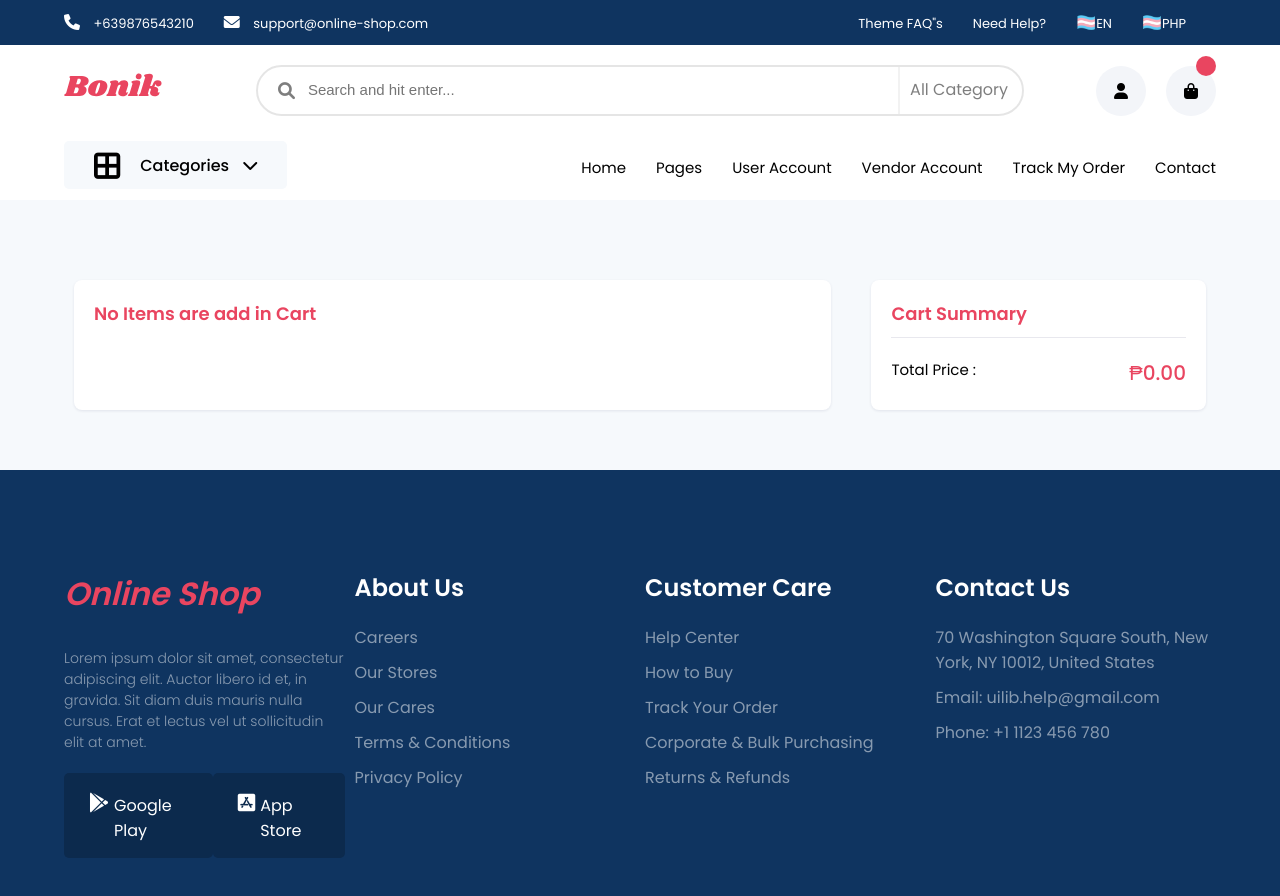
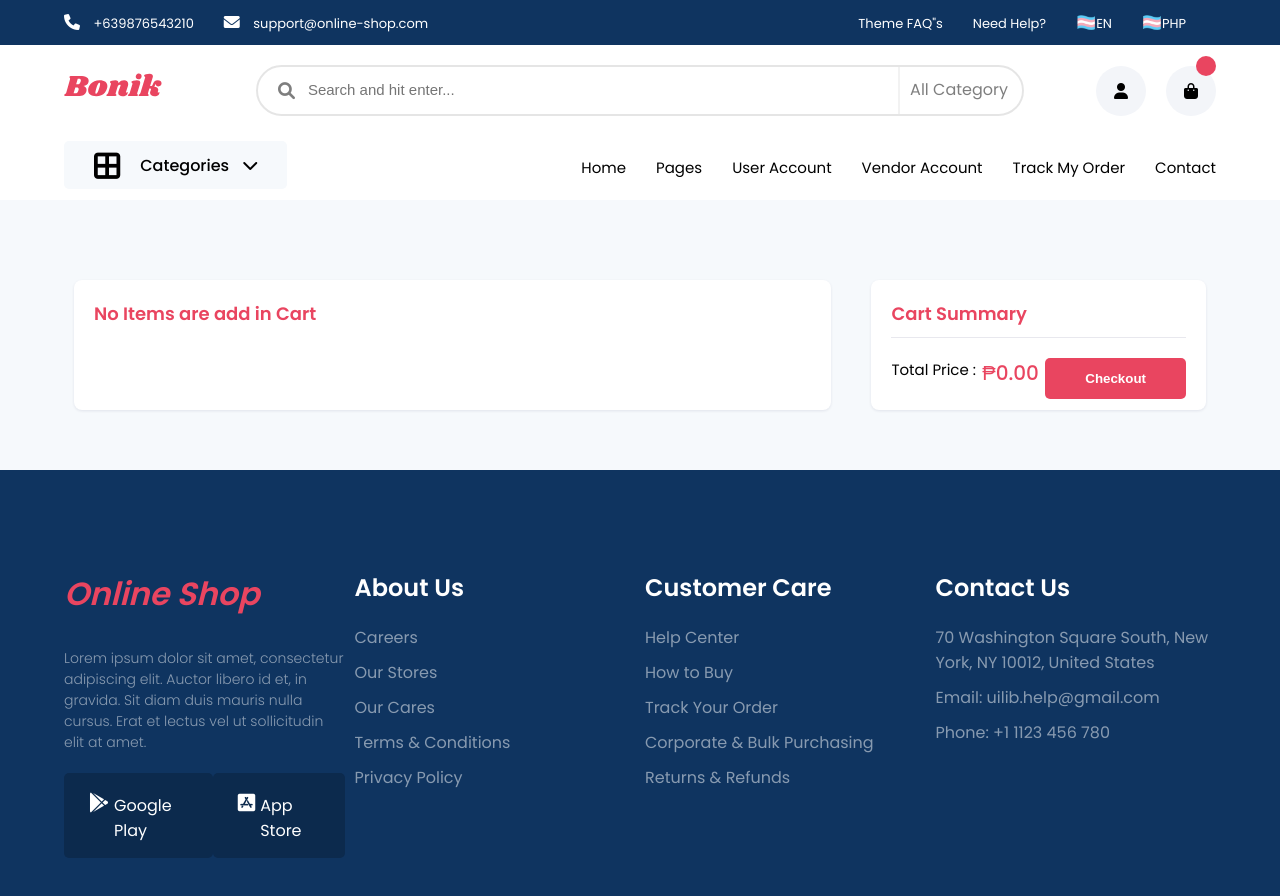
Before and after one commit to litotejano1727/Second-Project-master, a React (Create React App) app: page /cart in a window 1280 px wide. Shown: the top 896 px of the page. Built offline with nearby package versions, Linux system fonts and the light colour scheme.

Commit message:
Add Checkout button

```diff
--- a/src/common/Cart/Cart.jsx
+++ b/src/common/Cart/Cart.jsx
@@ -50,6 +50,7 @@ const Cart = ({ CartItem, addToCart, decreaseQty }) => {
             <div className=' d_flex'>
               <h4>Total Price :</h4>
               <h3>₱{totalPrice}.00</h3>
+              <button className="btn btn-primary">Checkout</button>
             </div>
           </div>
         </div>
```
